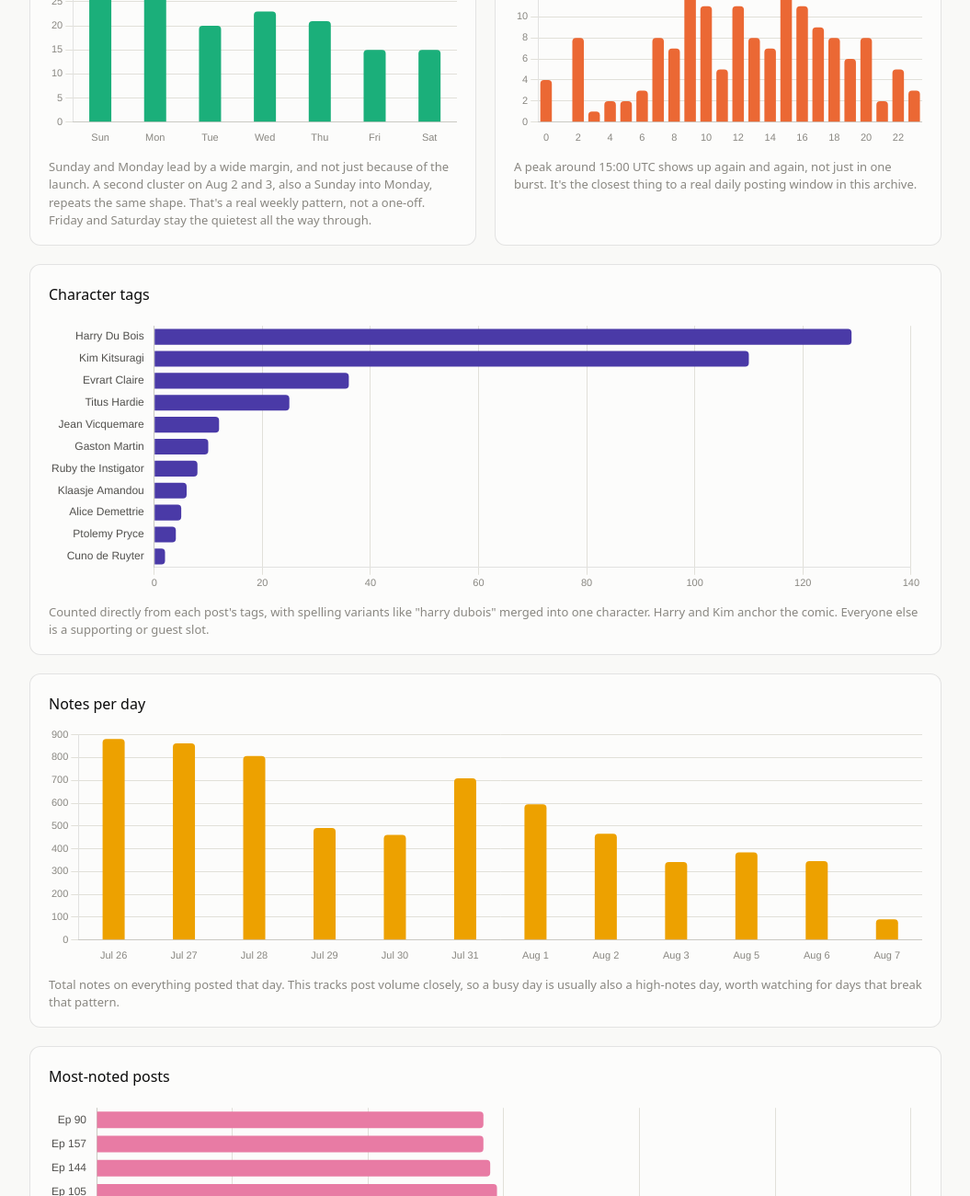
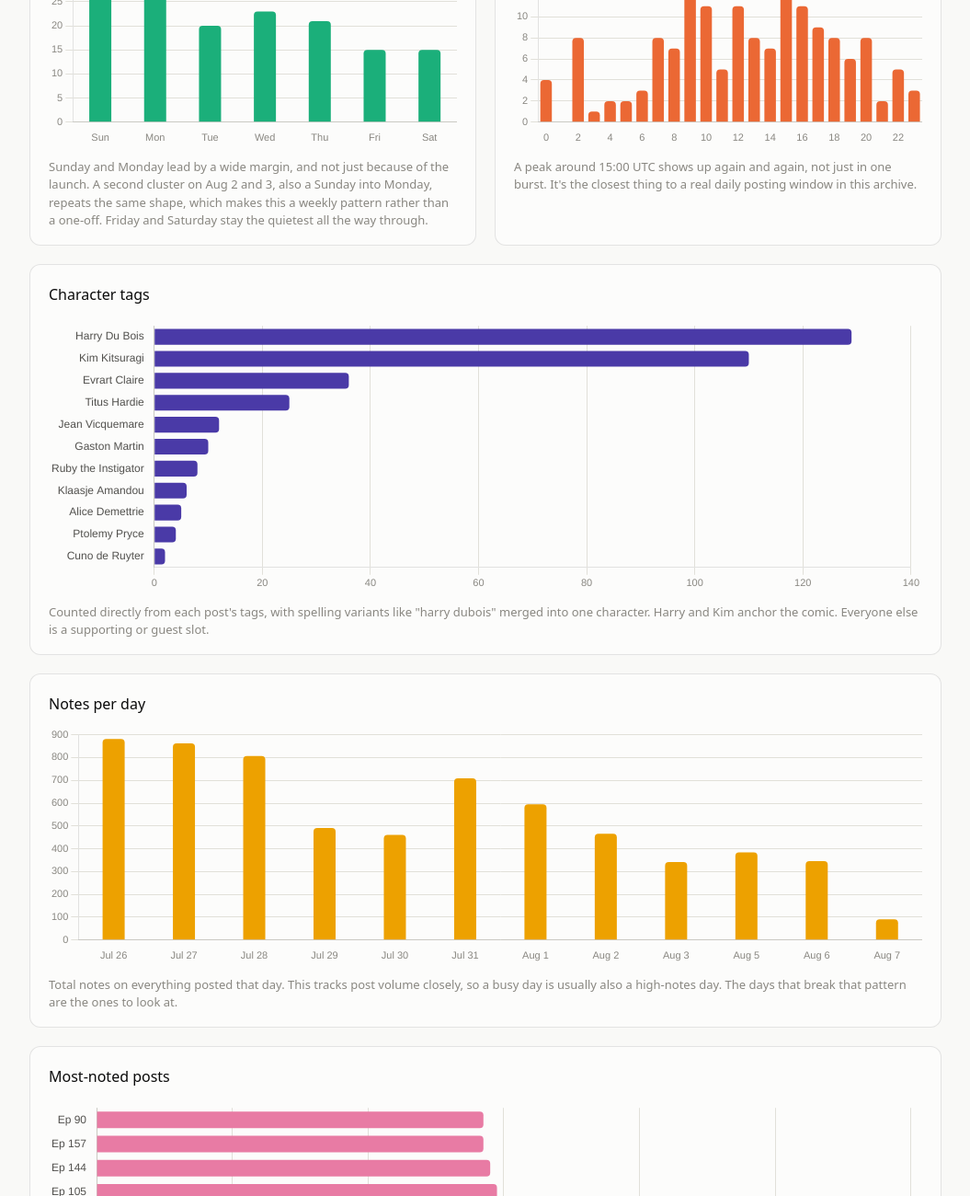
Before and after one commit to ninineen/tumblr-buttcrack, a website with bundled scripts: page public/index.html in a window 1280 px wide. Shown: the part 778-2078 px from the top of the page at 92% size, without its empty margins (112-1167 px from the left). Built offline with nearby package versions, Linux system fonts and the light colour scheme.

Commit message:
docs: add live dashboard link and tighten chart copy

```diff
--- a/public/index.html
+++ b/public/index.html
@@ -40,7 +40,7 @@
       <section class="chart-card">
         <h2>Posts by day of week</h2>
         <div class="chart-wrap"><canvas id="dowChart" role="img" aria-label="Bar chart of posts by day of week"></canvas></div>
-        <p class="chart-note">Sunday and Monday lead by a wide margin, and not just because of the launch. A second cluster on Aug 2 and 3, also a Sunday into Monday, repeats the same shape. That's a real weekly pattern, not a one-off. Friday and Saturday stay the quietest all the way through.</p>
+        <p class="chart-note">Sunday and Monday lead by a wide margin, and not just because of the launch. A second cluster on Aug 2 and 3, also a Sunday into Monday, repeats the same shape, which makes this a weekly pattern rather than a one-off. Friday and Saturday stay the quietest all the way through.</p>
       </section>
 
       <section class="chart-card">
@@ -59,7 +59,7 @@
     <section class="chart-card">
       <h2>Notes per day</h2>
       <div class="chart-wrap chart-wrap--wide"><canvas id="engagementChart" role="img" aria-label="Bar chart of total notes received per calendar day"></canvas></div>
-      <p class="chart-note">Total notes on everything posted that day. This tracks post volume closely, so a busy day is usually also a high-notes day, worth watching for days that break that pattern.</p>
+      <p class="chart-note">Total notes on everything posted that day. This tracks post volume closely, so a busy day is usually also a high-notes day. The days that break that pattern are the ones to look at.</p>
     </section>
 
     <section class="chart-card">
```
Also changed, not shown: README.md.
